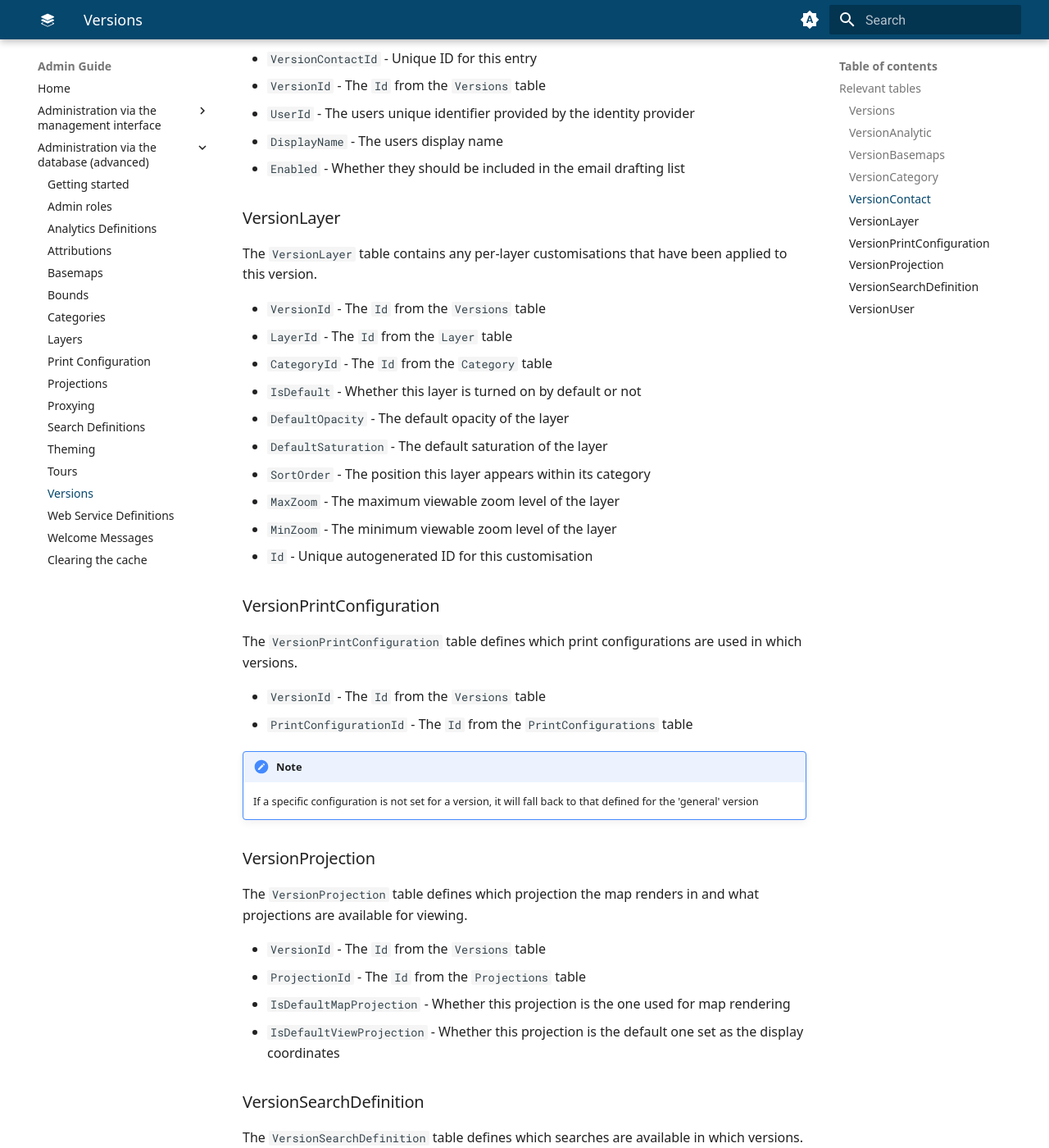
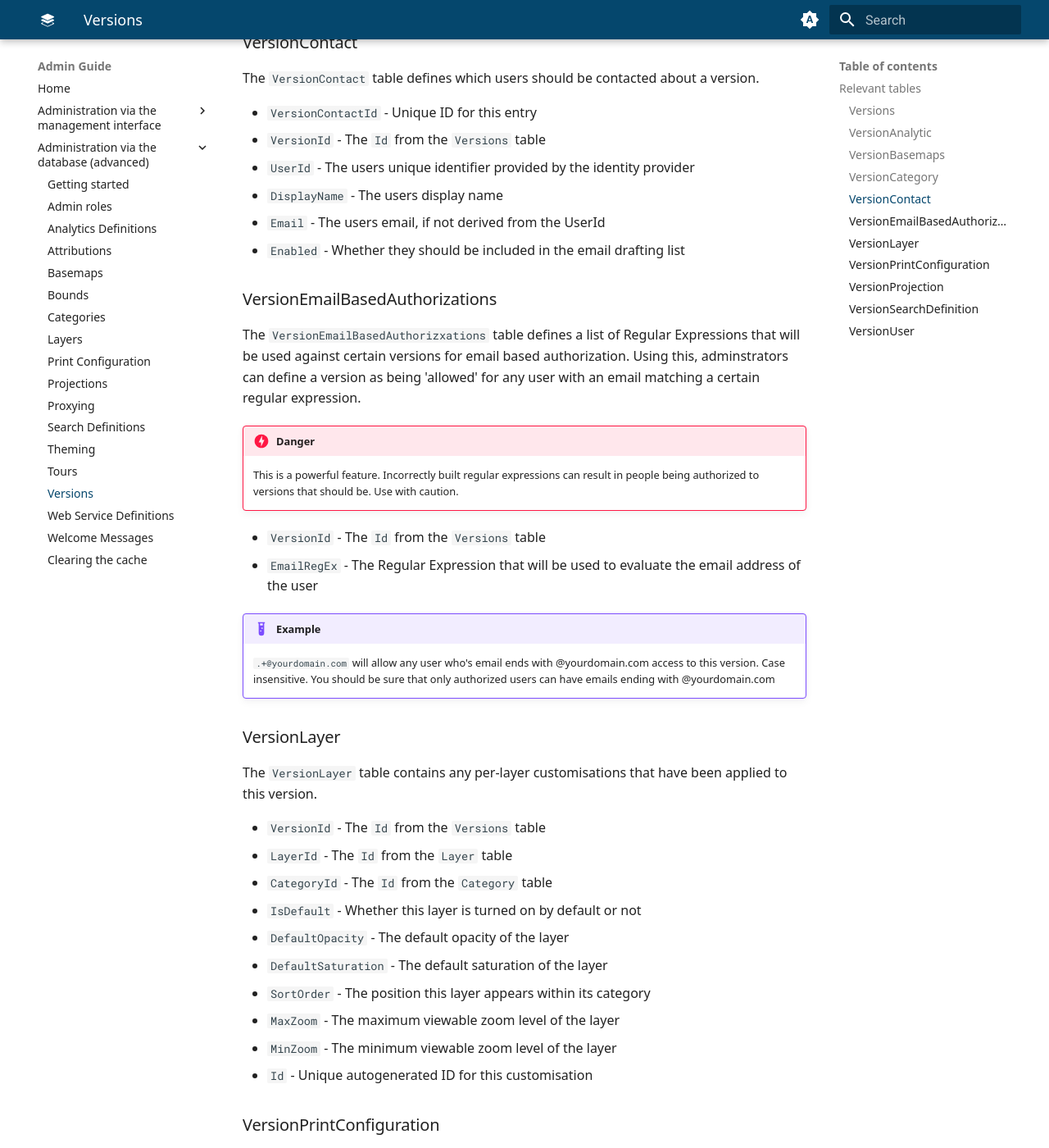
Before and after one commit to Dorset-Council-UK/GIFramework-Maps-Admin-Guide, an MkDocs documentation site: the page built from docs/db/versions.md, in a window 1280 px wide and 1400 px high, scrolled down 3863 px. Shown: the whole window at 82% size. Built offline with MkDocs 1.6.1 and Material for MkDocs 9.7.7, drawn with Linux system fonts in a browser that asks for light colours; some of the changed text lies outside the part shown.

Commit message:
Update versions.md

```diff
--- a/docs/db/versions.md
+++ b/docs/db/versions.md
@@ -13,6 +13,7 @@ The `Versions` table contains all the basic information about a version of GIFra
 | VersionBasemaps                     | Contains details of the basemaps that a version has available and their default options |
 | VersionCategory                     | Contains a list of layer categories that a version has |
 | VersionContact                      | Lists the users that should be contacted regarding a version |
+| VersionEmailBasedAuthorizations     | Lists versions with a set of Regular Expressions to allow users to be authorized to versions by email address format rather than per user |
 | VersionLayer                        | Contains per-layer customisations applied to a version |
 | VersionPrintConfiguration           | Identifies which print configuration a version uses |
 | VersionProjections                  | Lists the projections available to a version and what the defaults are |
@@ -104,7 +105,21 @@ The `VersionContact` table defines which users should be contacted about a versi
 - `VersionId` - The `Id` from the `Versions` table
 - `UserId` - The users unique identifier provided by the identity provider
 - `DisplayName` - The users display name
+- `Email` - The users email, if not derived from the UserId
 - `Enabled` - Whether they should be included in the email drafting list
+
+### VersionEmailBasedAuthorizations
+The `VersionEmailBasedAuthorizxations` table defines a list of Regular Expressions that will be used against certain versions for email based authorization.
+Using this, adminstrators can define a version as being 'allowed' for any user with an email matching a certain regular expression.
+
+!!! danger
+    This is a powerful feature. Incorrectly built regular expressions can result in people being authorized to versions that should be. Use with caution.
+
+- `VersionId` - The `Id` from the `Versions` table
+- `EmailRegEx` - The Regular Expression that will be used to evaluate the email address of the user
+
+!!! example
+    `.+@yourdomain.com` will allow any user who's email ends with @yourdomain.com access to this version. Case insensitive. You should be sure that only authorized users can have emails ending with @yourdomain.com
 
 ### VersionLayer
 The `VersionLayer` table contains any per-layer customisations that have been applied to this version.
```
